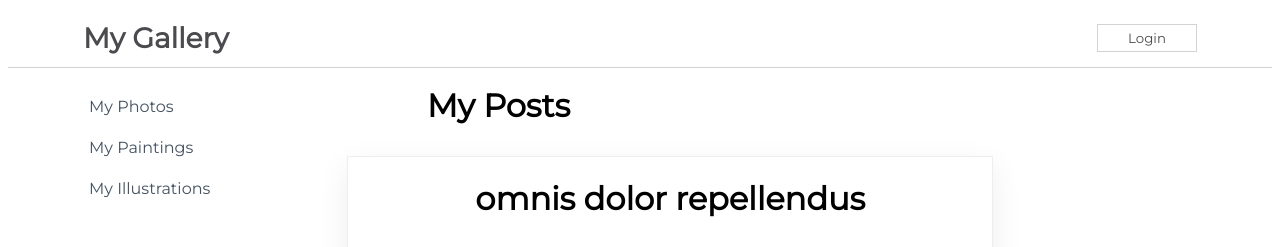
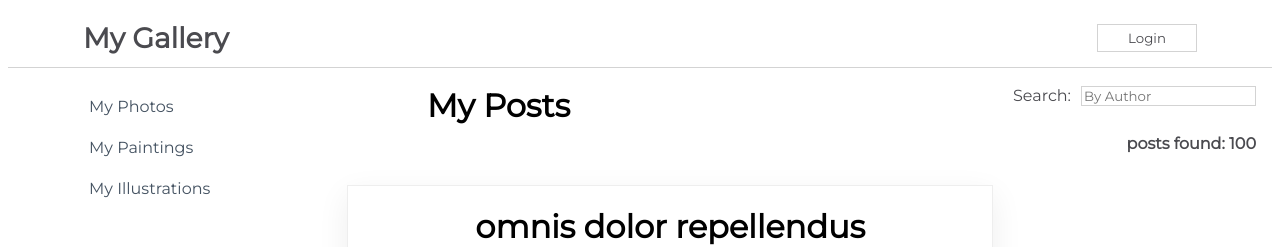
Before and after one commit to Sizimon/react-challenge, a React (Create React App) app in the folder my-app/: page / in a window 1280 px wide. Shown: the top 247 px of the page. Built offline with nearby package versions, Linux system fonts and the light colour scheme.

Commit message:
React Form Challenge

```diff
--- a/my-app/src/components/Content.js
+++ b/my-app/src/components/Content.js
@@ -10,6 +10,7 @@
       super(props)
       this.state = {
         isLoaded: false,
+        posts: [],
       }
     }
 
@@ -17,20 +18,42 @@
       setTimeout(()=>{
         this.setState({
           isLoaded: true,
+          posts: savedPosts,
         })
       }, 2000)
     }
+
+  handleFormInput = (event) => {
+    const name = event.target.value.toLowerCase()
+    const filteredPosts = savedPosts.filter(post => {
+      return (
+        post.name.toLowerCase().includes(name)
+      )
+    })
+    this.setState({
+      posts: filteredPosts,
+    })
+  }
 
   render() {
     return (
       <div>
         <div className={css.TitleBar}>
             <h1 key='PostHeading'>My Posts</h1>
+            <form>
+              <label htmlFor='searchInput'>Search:</label>
+              <input
+              id='searchInput'
+              onChange={(event) => this.handleFormInput(event)}
+              placeholder='By Author'
+              type='search'></input>
+              <h4>posts found: {this.state.posts.length}</h4>
+            </form>
         </div>
         <div className={css.SearchResults}>
             {
               this.state.isLoaded ?
-              <PostItem posts={savedPosts} />
+              <PostItem savedPosts={this.state.posts} />
               : <Loader />
             }
         </div>
--- a/my-app/src/components/PostItem.js
+++ b/my-app/src/components/PostItem.js
@@ -3,7 +3,7 @@
 
 function PostItem(props) {
   return (
-    props.posts.map(post => {
+    props.savedPosts.map(post => {
         return <div key={post.title} className={css.SearchItem}>
             <h1>{post.title}</h1>
             <p>{post.name}</p>
```
